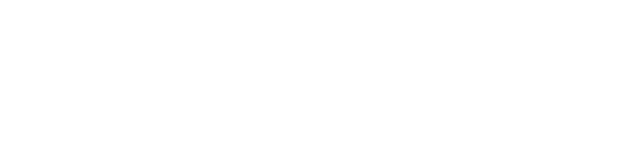
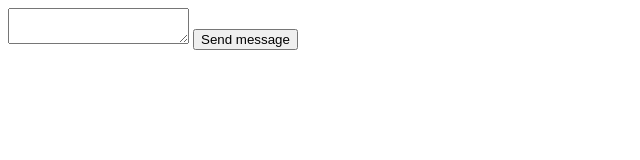
Before and after one commit to Academy-of-Code/echo-websocket, a website: page index.html in a window 1280 px wide. Shown: the whole page, without its empty margins (0-640 px from the left). Drawn offline with Linux system fonts and the light colour scheme.

Commit message:
Update index.html

```diff
--- a/index.html
+++ b/index.html
@@ -13,5 +13,7 @@
   </head>
   <body>
     <p id="server-time"></p>
+    <textarea id="msgInput"></textarea>
+    <button id='sendMsg' onclick='ws.send(document.getElementById("msgInput").innerHTML)'>Send message</button>
   </body>
 </html>
```
